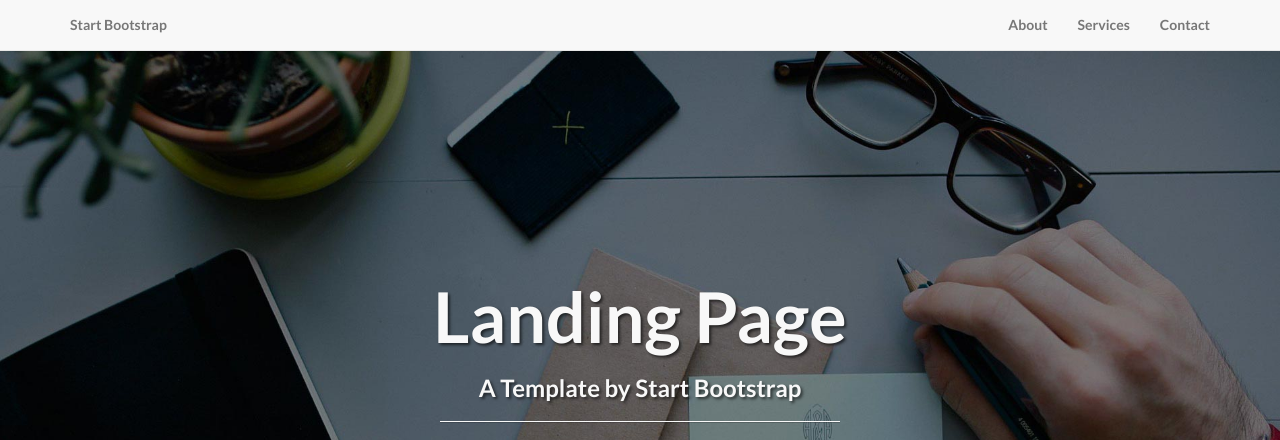
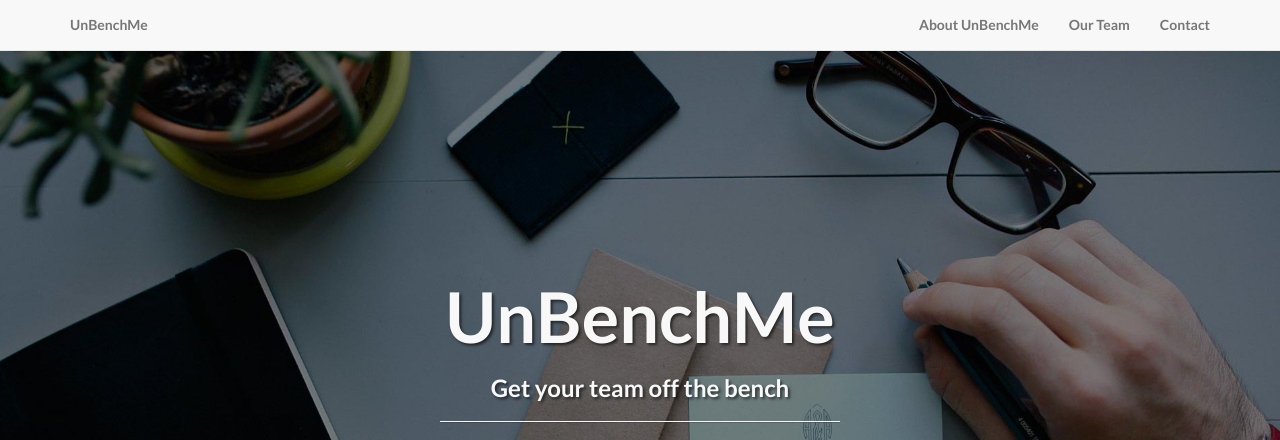
Before and after one commit to SpoiledGrape/UnBenchMe, a plain HTML site: page index.html in a window 1280 px wide. Shown: the top 440 px of the page. Drawn offline with Linux system fonts and the light colour scheme.

Commit message:
Updated html
updated html parts

```diff
--- a/index.html
+++ b/index.html
@@ -9,7 +9,7 @@
     <meta name="description" content="">
     <meta name="author" content="">
 
-    <title>Landing Page - Start Bootstrap Theme</title>
+    <title>UnBench Me</title>
 
     <!-- Bootstrap Core CSS -->
     <link href="css/bootstrap.min.css" rel="stylesheet">
@@ -43,16 +43,16 @@
                     <span class="icon-bar"></span>
                     <span class="icon-bar"></span>
                 </button>
-                <a class="navbar-brand topnav" href="#">Start Bootstrap</a>
+                <a class="navbar-brand topnav" href="#">UnBenchMe</a>
             </div>
             <!-- Collect the nav links, forms, and other content for toggling -->
             <div class="collapse navbar-collapse" id="bs-example-navbar-collapse-1">
                 <ul class="nav navbar-nav navbar-right">
                     <li>
-                        <a href="#about">About</a>
+                        <a href="#about">About UnBenchMe</a>
                     </li>
                     <li>
-                        <a href="#services">Services</a>
+                        <a href="#services">Our Team</a>
                     </li>
                     <li>
                         <a href="#contact">Contact</a>
@@ -73,8 +73,8 @@
             <div class="row">
                 <div class="col-lg-12">
                     <div class="intro-message">
-                        <h1>Landing Page</h1>
-                        <h3>A Template by Start Bootstrap</h3>
+                        <h1>UnBenchMe</h1>
+                        <h3>Get your team off the bench</h3>
                         <hr class="intro-divider">
                         <ul class="list-inline intro-social-buttons">
                             <li>
```
